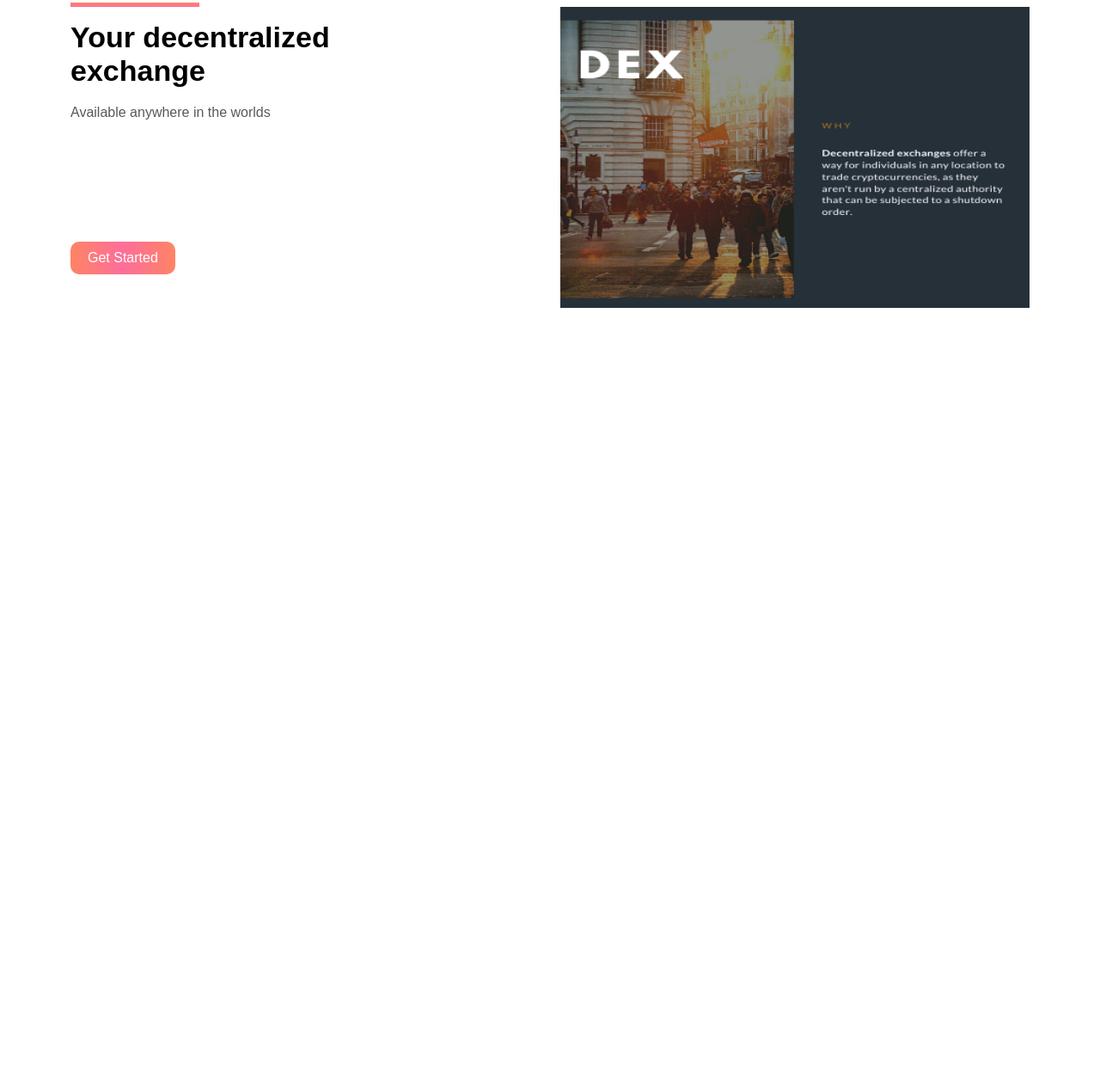
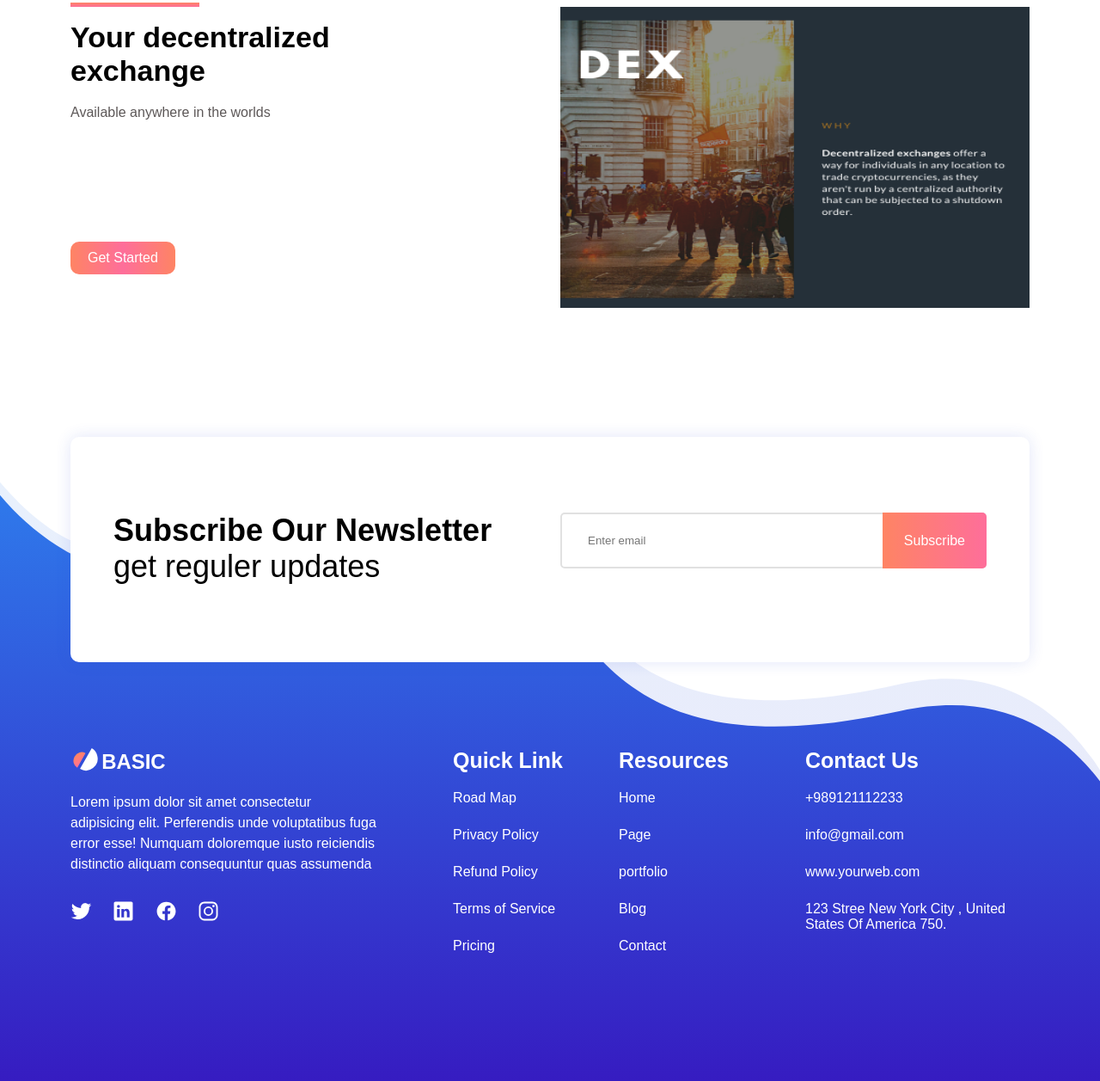
Before and after one commit to sarahoobi/basic, a plain HTML site: page index.html in a window 1280 px wide. Shown: the part 3685-4942 px from the top of the page at 86% size. Before the commit the page ends 4043 px from the top, so only its background shows below. Drawn offline with nearby package versions, Linux system fonts and the light colour scheme.

Commit message:
footer completed

```diff
--- a/assets/style.css
+++ b/assets/style.css
@@ -313,11 +313,117 @@ header.sticky .logo a .logoWhite {
   width: 400px;
   height: 350px;
 }
+/* --------subscribe--------- */
+.subscribeWrap {
+  background-color: #ffffff;
+  border-radius: 10px;
+  padding: 40px 50px 90px;
+  box-shadow: 0 0 18px 0 rgb(50 77 215 / 14%);
+  margin-top: 150px;
+}
+.subscribeWrap h2 {
+  font-weight: 700;
+}
+.subscribeWrap h2,
+.subscribeWrap h2 span {
+  font-size: 36px;
+}
+
+.subscribeWrap h2 span {
+  font-weight: 400;
+}
+
+.subscribe-form {
+  position: relative;
+}
+
+.subscribe-form input {
+  border: 2px solid #e1e1e1;
+  height: 65px;
+  padding: 0 30px;
+  border-radius: 5px;
+  width: 100%;
+  color: #2e2e2e;
+}
+.main-btn {
+  display: inline-block;
+  font-weight: 500;
+  text-align: center;
+  white-space: nowrap;
+  vertical-align: middle;
+  user-select: none;
+  padding: 0 25px;
+  font-size: 16px;
+  line-height: 48px;
+  border-radius: 8px;
+  border: 0;
+  color: #fff;
+  cursor: pointer;
+  z-index: 5;
+  transition: all 0.4s ease-out 0s;
+  background: linear-gradient(to right, #33c8c1 0%, #119bd2 50%, #33c8c1 100%);
+  background-size: 200%;
+}
+.subscribe-form button {
+  position: absolute;
+  top: 0;
+  right: 0;
+  border-radius: 0;
+  border-top-right-radius: 5px;
+  border-bottom-right-radius: 5px;
+  height: 65px;
+  line-height: 65px;
+  background: linear-gradient(to right, #fe8464 0%, #fe6e9a 50%, #fe8464 100%);
+  background-size: 200%;
+}
 /* --------------------footer------- */
 
 footer {
+  position: relative;
+  background-position: top center;
+  z-index: 5;
+}
+footer::before {
+  position: absolute;
+  content: " ";
+  bottom: 0;
+  left: 0;
+  height: 100%;
   width: 100%;
-  background-image: url(./img/footer-bg.svg);
-  background-position: center;
+  background: url(./img/footer-bg.svg);
+  background-position: top center;
+  z-index: -1;
   background-size: cover;
 }
+
+.footerWrap {
+  color: #ffffff;
+  padding: 100px 0px;
+}
+.footerTitle {
+  font-size: 25px;
+  font-weight: 700;
+  margin-bottom: 20px;
+}
+/* ------footer logo section------ */
+.logoFooter p {
+  line-height: 24px;
+}
+.logoFooter a ion-icon {
+  font-size: 25px;
+  margin: 30px 0px;
+  padding-right: 20px;
+  transition: linear 1s;
+}
+.logoFooter a ion-icon:hover {
+  color: #fe8464;
+}
+/* ----------footer contact------ */
+.contact ul li:not(.first),
+.linkResources ul li:not(.first) {
+  padding-top: 25px;
+  transition: 1s;
+}
+.linkResources ul li a:not(.footerTitle):hover {
+  color: #fe8464;
+}
--- a/index.html
+++ b/index.html
@@ -284,7 +284,7 @@
     </section>
     <!-- /* ----------------dex section--------- */ -->
 
-    <section>
+    <section class="mb-5">
       <div class="container">
         <div class="lineSec"></div>
         <div class="row justify-content-lg-between">
@@ -309,7 +309,81 @@
     </section>
     <!-- ---------------footer--------------- -->
     <footer>
-      <div></div>
+      <div class="container">
+        <!-- /* --------subscribe--------- */ -->
+        <div class="subscribeWrap">
+          <div class="row">
+            <div class="col-lg-6 mt-5">
+              <h2>
+                Subscribe Our Newsletter <span> get reguler updates </span>
+              </h2>
+            </div>
+            <div class="col-lg-6">
+              <div class="subscribe-form mt-5">
+                <form action="#">
+                  <input type="text" placeholder="Enter email" />
+                  <button class="main-btn">Subscribe</button>
+                </form>
+              </div>
+            </div>
+          </div>
+        </div>
+      </div>
+      <div class="container">
+        <div class="row justify-content-between footerWrap">
+          <div class="col-lg-4 col-md-6 col-sm-8 logoFooter">
+            <a href="#">
+              <img src="./assets/img/logo.svg" alt="" />
+            </a>
+            <p class="mt-3">
+              Lorem ipsum dolor sit amet consectetur adipisicing elit.
+              Perferendis unde voluptatibus fuga error esse! Numquam doloremque
+              iusto reiciendis distinctio aliquam consequuntur quas assumenda
+            </p>
+            <a href="#">
+              <ion-icon name="logo-twitter"></ion-icon>
+            </a>
+            <a href="#">
+              <ion-icon name="logo-linkedin"></ion-icon>
+            </a>
+            <a href="#">
+              <ion-icon name="logo-facebook"></ion-icon>
+            </a>
+            <a href="#">
+              <ion-icon name="logo-instagram"></ion-icon>
+            </a>
+          </div>
+          <div class="linkResources col-lg-5 col-sm-7">
+            <div class="d-flex flex-row justify-content-evenly">
+              <ul>
+                <li class="first footerTitle">Quick Link</li>
+                <li class="first"><a href="#">Road Map</a></li>
+                <li><a href="#">Privacy Policy</a></li>
+                <li><a href="#">Refund Policy</a></li>
+                <li><a href="#">Terms of Service</a></li>
+                <li class="mb-5"><a href="#">Pricing</a></li>
+              </ul>
+              <ul>
+                <li class="first footerTitle">Resources</li>
+                <li class="first"><a href="#">Home</a></li>
+                <li><a href="#">Page</a></li>
+                <li><a href="#">portfolio</a></li>
+                <li><a href="#">Blog</a></li>
+                <li><a href="#">Contact</a></li>
+              </ul>
+            </div>
+          </div>
+          <div class="contact col-lg-3 col-sm-5">
+            <h3 class="footerTitle">Contact Us</h3>
+            <ul>
+              <li class="first">+989121112233</li>
+              <li>info@gmail.com</li>
+              <li>www.yourweb.com</li>
+              <li>123 Stree New York City , United States Of America 750.</li>
+            </ul>
+          </div>
+        </div>
+      </div>
     </footer>
     <script
       type="module"
```
